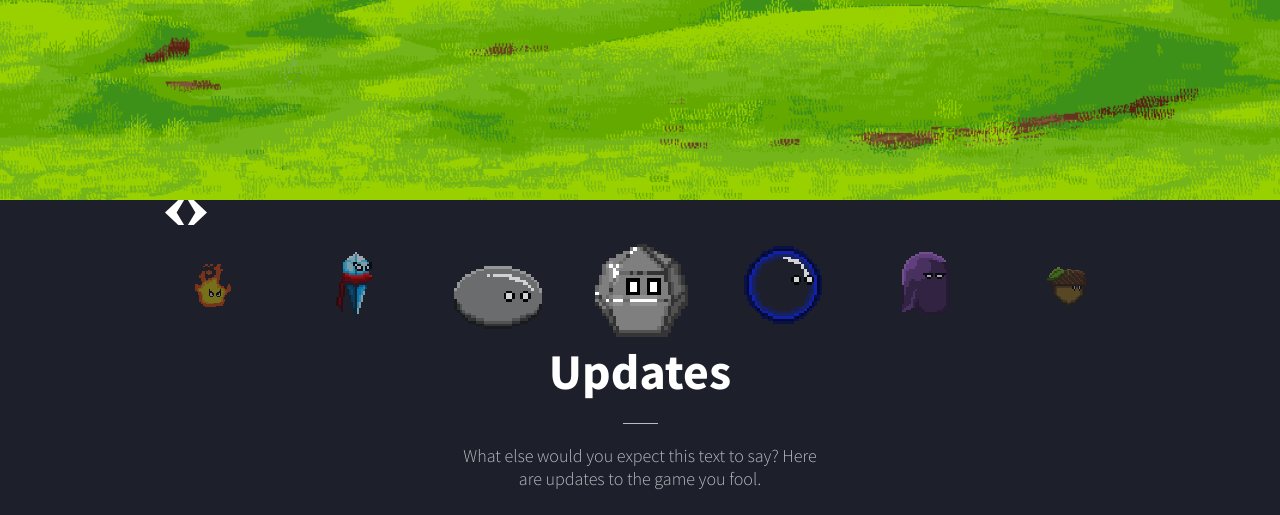
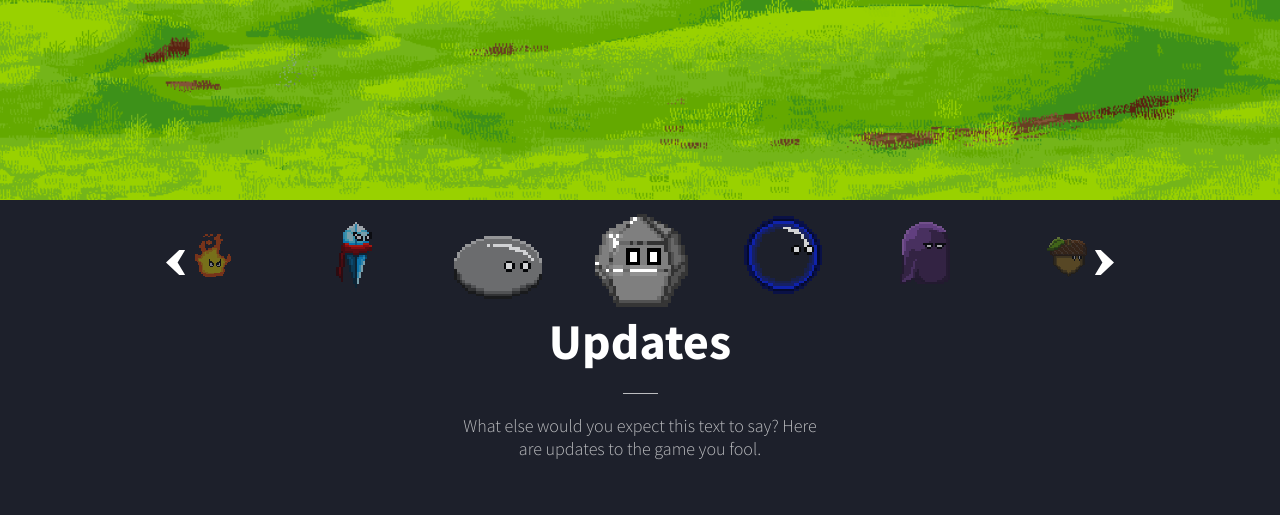
Before and after one commit to Aaron1997ps/NonaCollectiveWebsite, a PHP site: page / in a window 1280 px wide. Shown: the part 600-1115 px from the top of the page. Run offline with PHP 8.4, Linux system fonts and the light colour scheme; some libraries are stand-ins or nearby versions.

Commit message:
Fixed the arrow position and added a link to the join discord button.

```diff
--- a/assets/css/main.css
+++ b/assets/css/main.css
@@ -254,6 +254,13 @@
   width: 100%;
   position: relative;
   height: 110px; }
+  .m-module.m-element-slider .m-elements-container .m-arrow {
+    position: absolute;
+    top: 50px; }
+  .m-module.m-element-slider .m-elements-container .m-left {
+    left: 1px; }
+  .m-module.m-element-slider .m-elements-container .m-right {
+    right: 1px; }
   .m-module.m-element-slider .m-elements-container .m-element {
     position: absolute;
     height: 110px;
--- a/modules/discordInvitation.php
+++ b/modules/discordInvitation.php
@@ -14,7 +14,7 @@
                     <div class="m-hor">
                         <div class="m-inviteButton">
                             <img src="../assets/img/discord-logo.svg" alt="" class="m-discord">
-                            <a href="#" class="m-text">Join our Discord</a>
+                            <a href="https://discord.gg/cppJ8FW" class="m-text">Join our Discord</a>
                         </div>
                     </div>
                 </div>
--- a/modules/elementSlider.php
+++ b/modules/elementSlider.php
@@ -1,8 +1,8 @@
 <div class="m-module m-element-slider">
     <div class="m-module-content">
-        <img class="m-arrow m-left" src="assets/img/icons/amaranth-arrow-left.svg">
-        <img class="m-arrow m-right" src="assets/img/icons/amaranth-arrow-right.svg">
         <div class="m-elements-container">
+            <img class="m-arrow m-left" src="assets/img/icons/amaranth-arrow-left.svg">
+            <img class="m-arrow m-right" src="assets/img/icons/amaranth-arrow-right.svg">
             <img class="m-element m-01" src="assets/img/player/earth.png">
             <img class="m-element m-02" src="assets/img/player/fire.png">
             <img class="m-element m-03" src="assets/img/player/ice.png">
```
Also changed, not shown: assets/css/modules/elementSlider.sass (+11 -0 lines).
